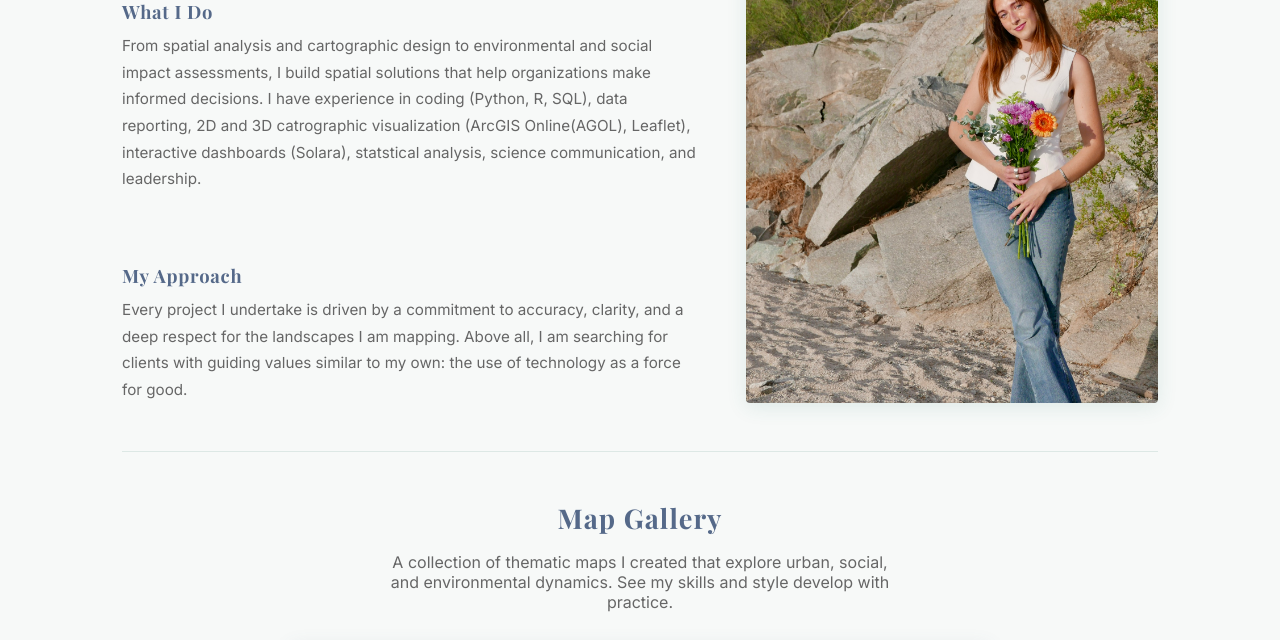
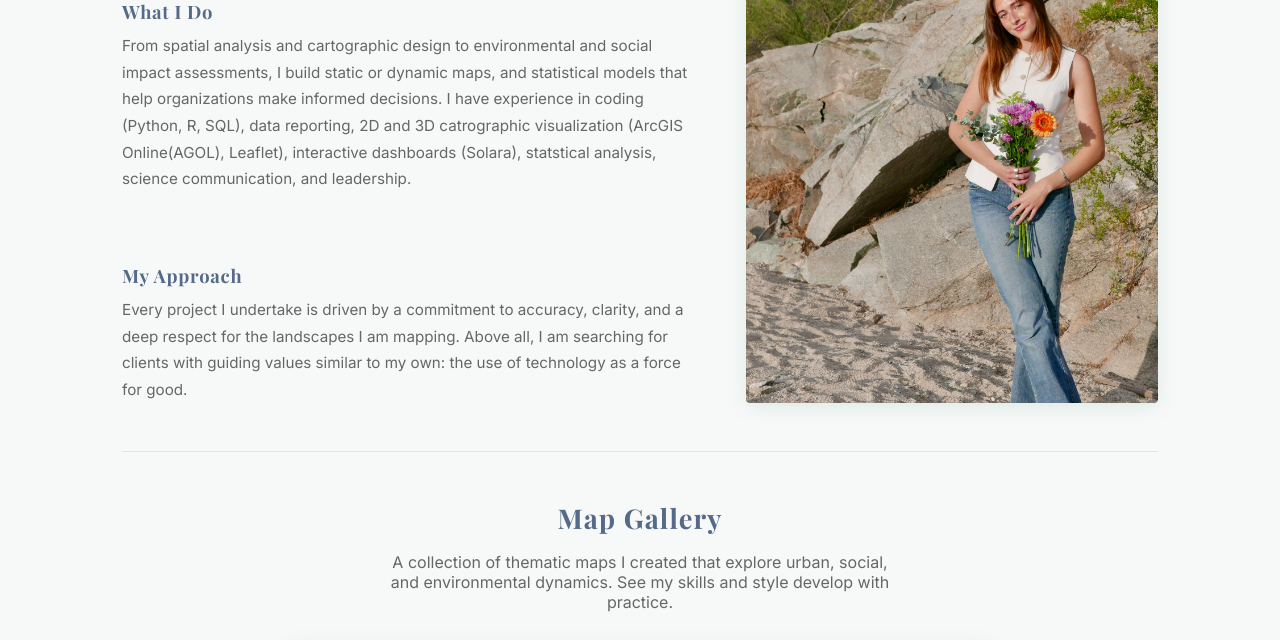
Before and after one commit to sgruger/sgruger.github.io, a Jekyll site: the page built from index.md, in a window 1280 px wide and 900 px high, scrolled down 332 px, cut to the strip 224-864 px from the top of the window. Built offline with Jekyll 4.4.1, drawn with Linux system fonts in a browser that asks for light colours; some web fonts are replaced.

Commit message:
Update project description and focus on mapping solutions

```diff
--- a/index.md
+++ b/index.md
@@ -32,7 +32,7 @@ title: Sophia Ruger
     </div>
     <div class="about-block">
       <h3>What I Do</h3>
-      <p>From spatial analysis and cartographic design to environmental and social impact assessments, I build spatial solutions that help organizations make informed decisions. I have experience in coding (Python, R, SQL), data reporting, 2D and 3D catrographic visualization (ArcGIS Online(AGOL), Leaflet), interactive dashboards (Solara), statstical analysis, science communication, and leadership.</p>
+      <p>From spatial analysis and cartographic design to environmental and social impact assessments, I build static or dynamic maps, and statistical models that help organizations make informed decisions. I have experience in coding (Python, R, SQL), data reporting, 2D and 3D catrographic visualization (ArcGIS Online(AGOL), Leaflet), interactive dashboards (Solara), statstical analysis, science communication, and leadership.</p>
     </div>
     <div class="about-block">
       <h3>My Approach</h3>
```
